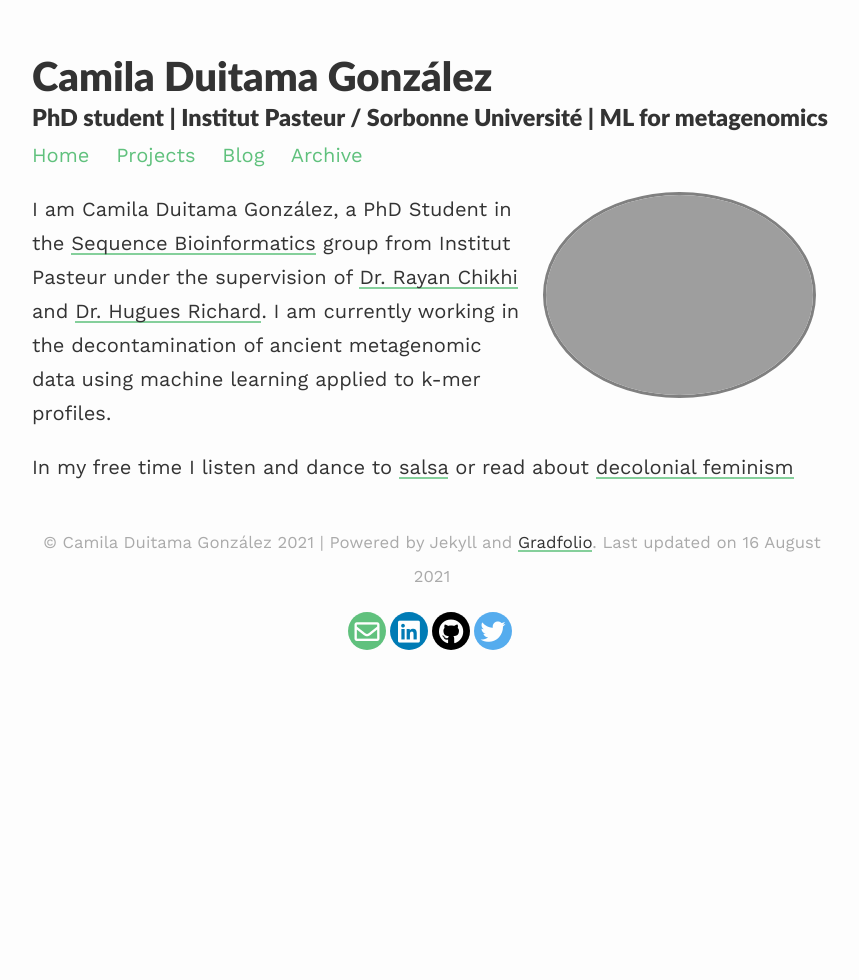
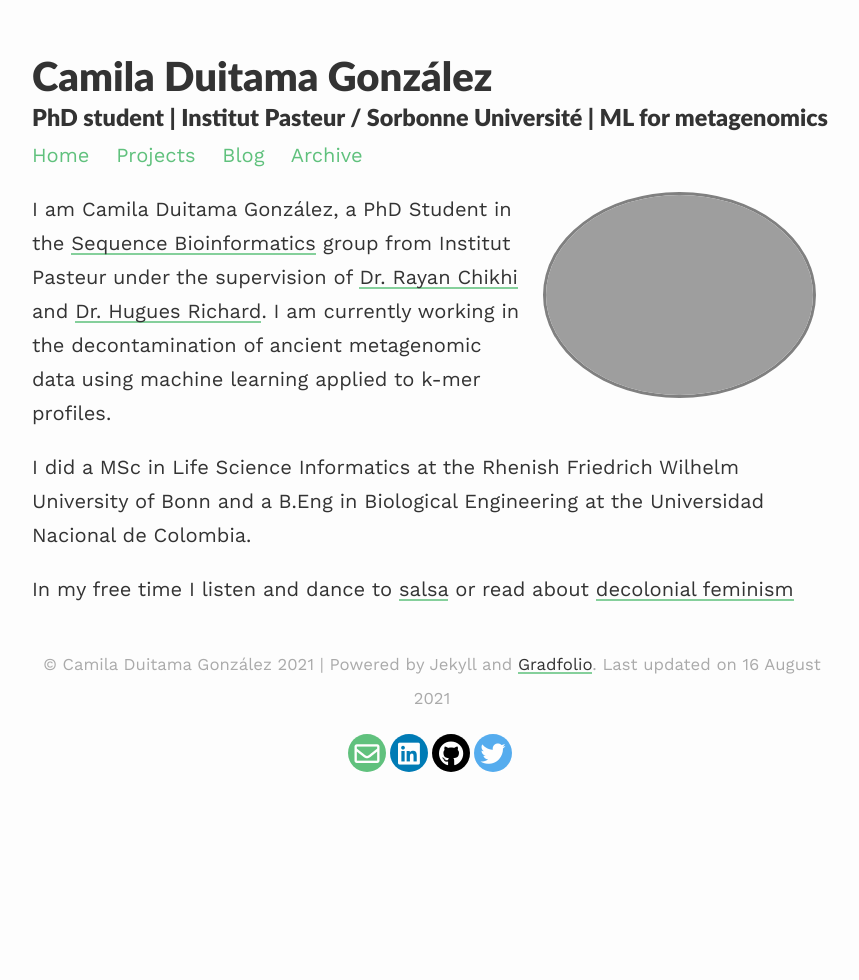
Before and after one commit to BioGeek/gradfolio, a Jekyll site: the page built from index.md, in a window 1280 px wide. Shown: the whole page, without its empty margins (208-1067 px from the left). Built offline with Jekyll 4.4.1, drawn with Linux system fonts in a browser that asks for light colours; nearby versions of some CDN libraries.

Commit message:
Update index.md

```diff
--- a/index.md
+++ b/index.md
@@ -9,4 +9,6 @@ published: true
 
 I am Camila Duitama González, a PhD Student in the [Sequence Bioinformatics](https://research.pasteur.fr/en/team/sequence-bioinformatics/) group from Institut Pasteur under the supervision of [Dr. Rayan Chikhi]() and [Dr. Hugues Richard](http://www.lgm.upmc.fr/hrichard/). I am currently working in the decontamination of ancient metagenomic data using machine learning applied to k-mer profiles.
 
+I did a MSc in Life Science Informatics at the Rhenish Friedrich Wilhelm University of Bonn and a B.Eng in Biological Engineering at the Universidad Nacional de Colombia.
+
 In my free time I listen and dance to [salsa](http://latinastereo.com) or read about [decolonial feminism](https://masp.org.br/uploads/temp/temp-vqwSWUGgIDVZXgPEXbvU.pdf)
```
